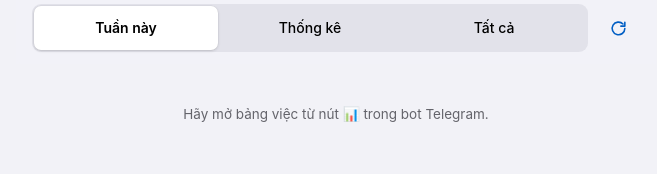
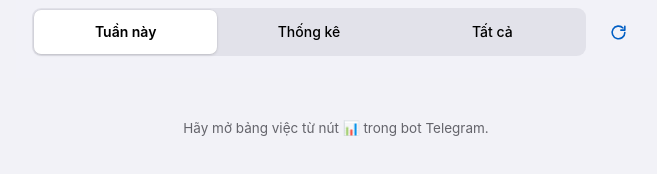
Before and after one commit to thanhnambkhn/vieccuatoi, a plain HTML site: page index.html in a window 1280 px wide. Shown: the whole page, without its empty margins (304-961 px from the left). Drawn offline with Linux system fonts and the light colour scheme.

Commit message:
Update index.html

```diff
--- a/index.html
+++ b/index.html
@@ -55,12 +55,12 @@
   svg.i { width: 1em; height: 1em; fill: none; stroke: currentColor; stroke-width: 2; stroke-linecap: round; stroke-linejoin: round; flex: none; }
 
   /* Thanh tab và nút làm mới dùng chung một hàng. */
-  .toolbar { display: flex; align-items: center; gap: 8px; }
+  .toolbar { display: flex; align-items: center; gap: 10px; }
   .toolbar .tabs { flex: 1; min-width: 0; }
   .icon-btn { width: 44px; height: 44px; border-radius: 12px; border: 0; background: transparent; color: var(--accent);
     display: grid; place-items: center; cursor: pointer; font-size: 19px; flex: none; }
   .icon-btn:active { background: var(--wash); }
-  .top { position: sticky; top: max(env(safe-area-inset-top, 0px), var(--tg-safe-area-inset-top, 0px), var(--tg-content-safe-area-inset-top, 0px)); z-index: 5; padding: 4px 16px 8px; background: color-mix(in srgb, var(--page) 88%, transparent);
+  .top { position: sticky; top: max(env(safe-area-inset-top, 0px), var(--tg-safe-area-inset-top, 0px), var(--tg-content-safe-area-inset-top, 0px)); z-index: 5; padding: 8px 16px 12px; background: color-mix(in srgb, var(--page) 88%, transparent);
     -webkit-backdrop-filter: saturate(1.8) blur(14px); backdrop-filter: saturate(1.8) blur(14px); }
   .tabs { display: grid; grid-template-columns: repeat(3, 1fr); background: var(--wash); border-radius: 9px; padding: 2px; }
   .tabs button { border: 0; background: transparent; padding: 7px 0; border-radius: 7px; font-size: 14px; font-weight: 500; cursor: pointer; color: var(--text); min-height: 44px; }
@@ -156,7 +156,7 @@
 
   /* Bộ lọc dạng chip + ô tìm */
   /* Dải chọn: Của tôi | Đã giao | Tất cả (dưới tab, ẩn ở tab Thống kê) */
-  .own { display: flex; gap: 8px; margin-top: 4px; }
+  .own { display: flex; gap: 8px; margin-top: 10px; }
   .own[hidden] { display: none; }
   .own button { flex: 1; border: 0; background: var(--section); color: var(--text); border-radius: 18px; min-height: 44px; padding: 0 10px; font-size: 14px; font-weight: 500; cursor: pointer; box-shadow: var(--shadow); white-space: nowrap; }
   .own button[aria-pressed="true"] { background: var(--button); color: var(--accent-text); font-weight: 600; }
```
